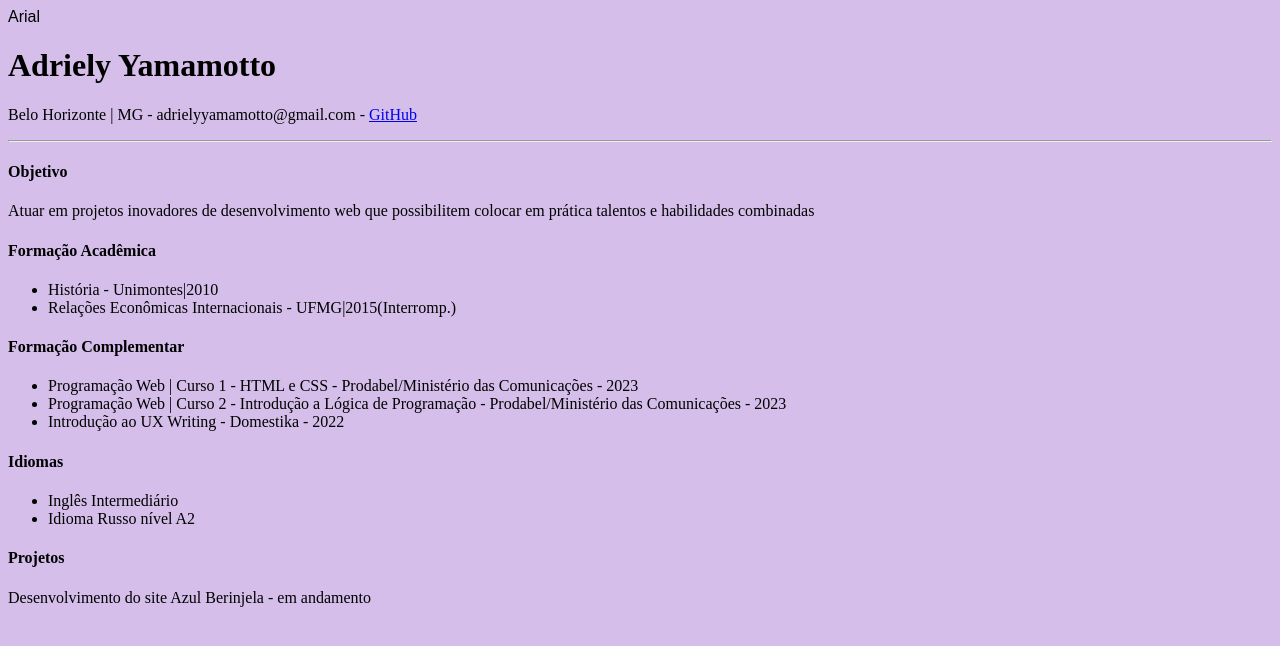
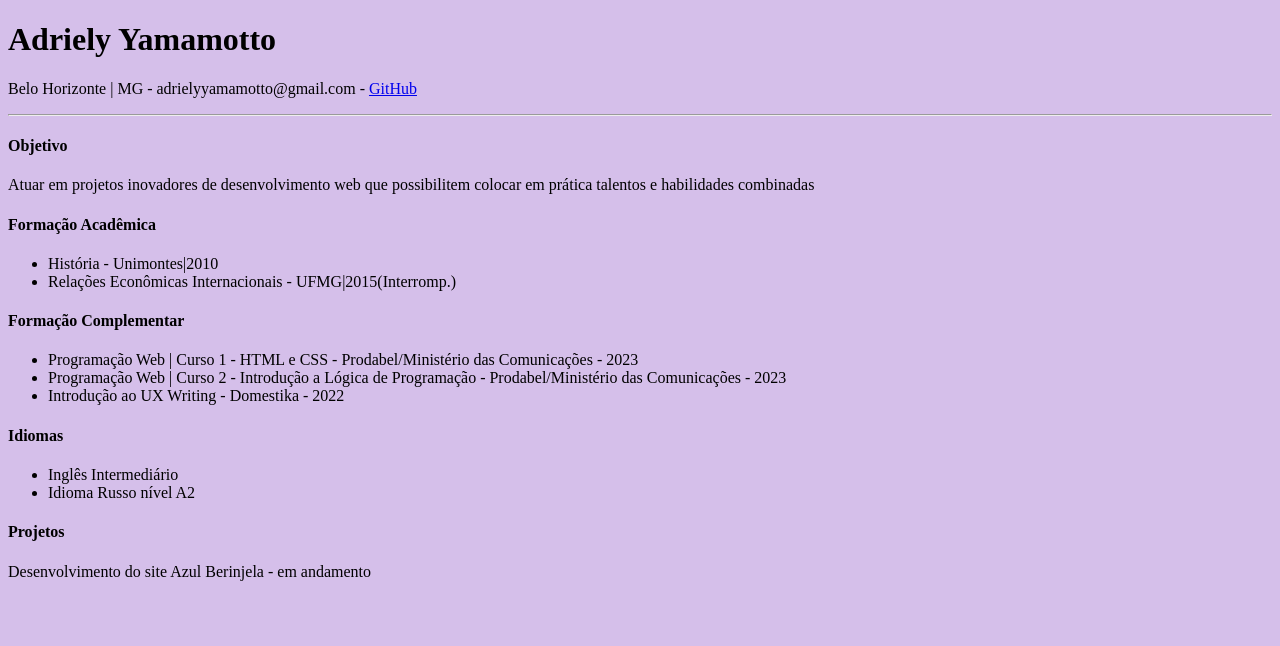
Before and after one commit to adrielyyamamotto/CV, a plain HTML site: page index.html in a window 1280 px wide. Drawn offline with Linux system fonts and the light colour scheme.

Commit message:
Update index.html

```diff
--- a/index.html
+++ b/index.html
@@ -5,7 +5,6 @@
     <title>Adriely Yamamotto</title>
   </head>
   <body style="background-color: rgba(104, 25, 179, 0.274);">
-    <font face="Arial"> Arial </font>
     <h1>Adriely Yamamotto</h1>
         <p>Belo Horizonte | MG  -  adrielyyamamotto@gmail.com - <a href="https://github.com/adrielyyamamotto" target="_blank">GitHub</a></p>
       <hr>
```
